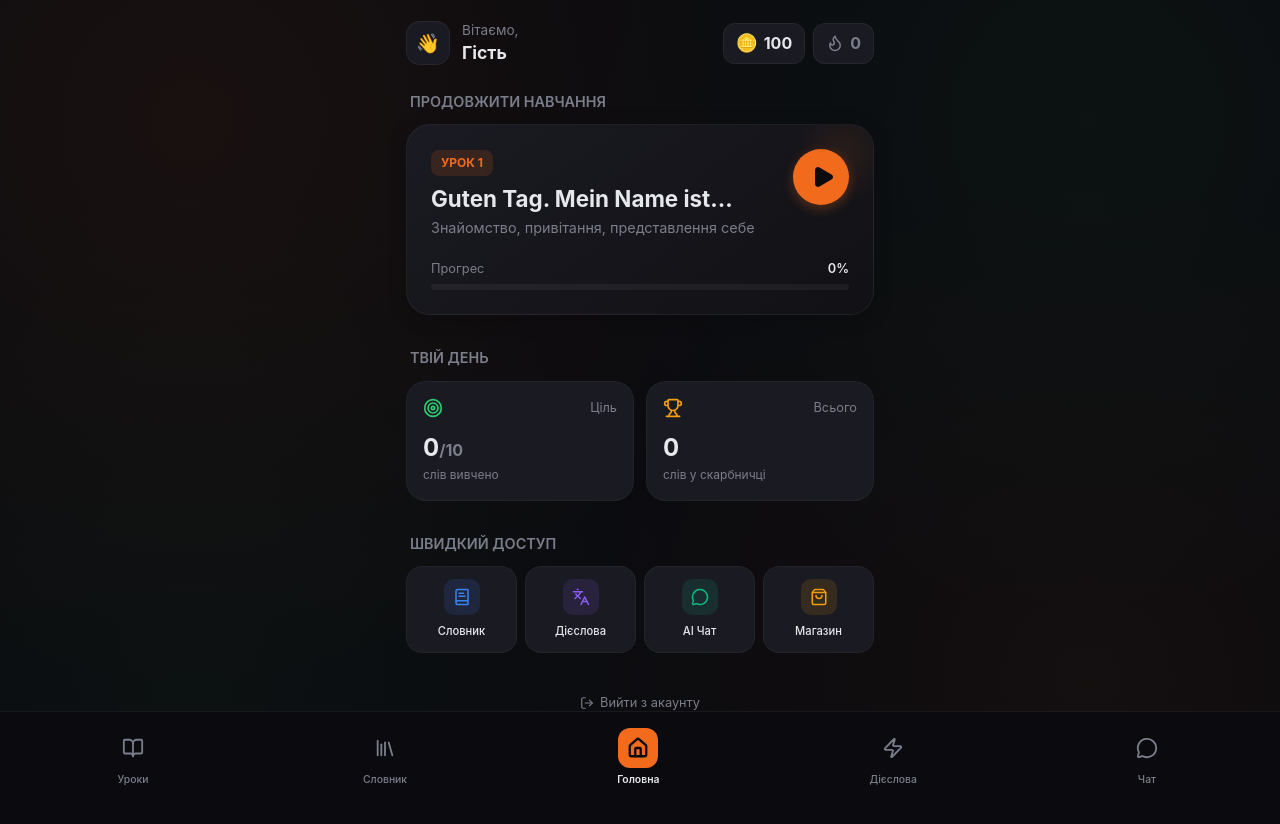
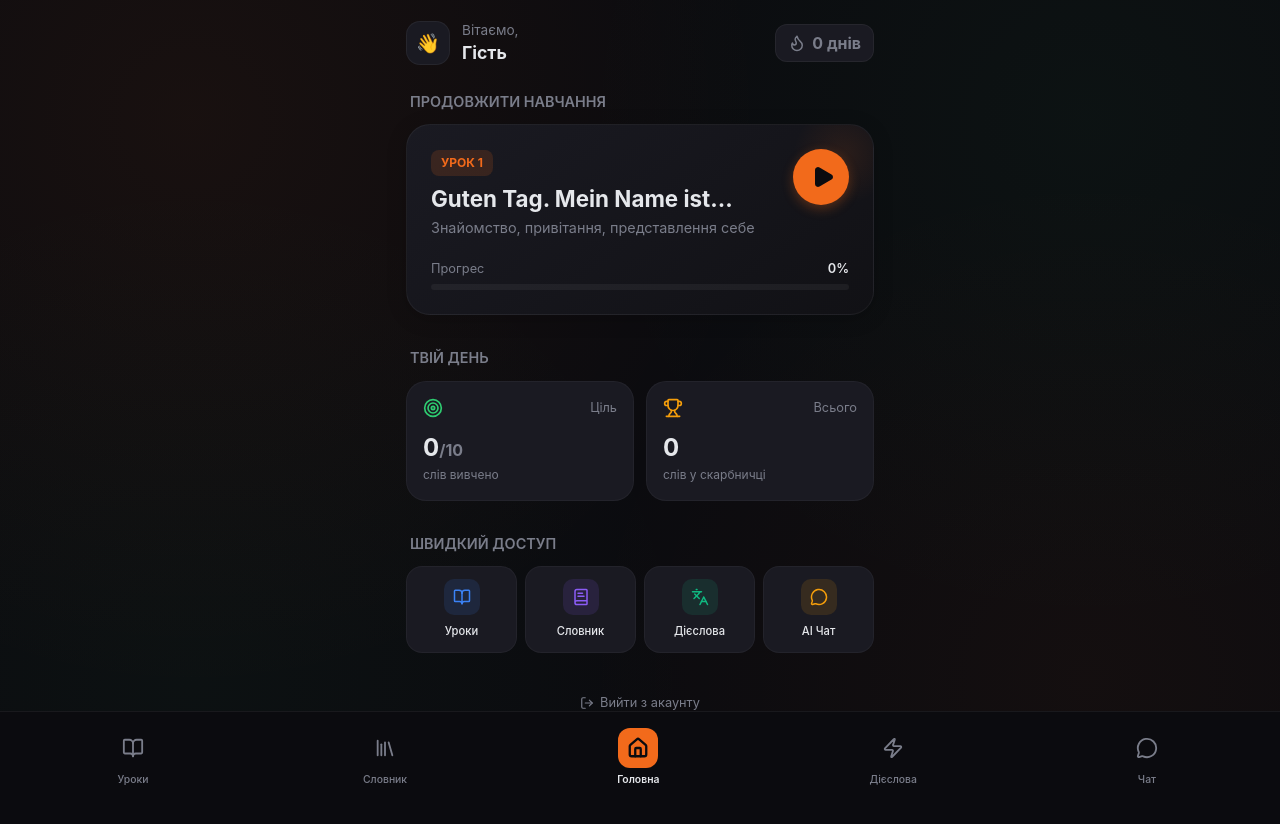
Before and after one commit to Artom-sites/deutsch-trainer-a1, a React (Vite) app: page / in a window 1280 px wide. Both pictures are taken after a click on the button "Продовжити без реєстрації". Shown: the top 824 px of the page. Built offline with nearby package versions, Linux system fonts and the light colour scheme; no server answers.

Commit message:
refactor: remove coins/shop from HomeTab, improve streak display with days label

```diff
--- a/src/components/HomeTab.jsx
+++ b/src/components/HomeTab.jsx
@@ -4,7 +4,7 @@ import React, { useState, useEffect } from 'react';
 import useStore from '../store/useStore';
 import useAuthStore from '../store/authStore';
 import { words, lessons } from '../data/lexicon';
-import { BookOpen, BookText, Languages, GraduationCap, MessageCircle, Flame, Target, LogOut, ChevronRight, Download, Play, Trophy, ShoppingBag } from 'lucide-react';
+import { BookOpen, BookText, Languages, GraduationCap, MessageCircle, Flame, Target, LogOut, ChevronRight, Download, Play, Trophy } from 'lucide-react';
 
 const HomeTab = () => {
     const setTab = useStore(state => state.setTab);
@@ -37,7 +37,6 @@ const HomeTab = () => {
     const user = useAuthStore(state => state.user);
     const dailyGoal = useAuthStore(state => state.dailyGoal);
     const dailyProgress = useAuthStore(state => state.dailyProgress);
-    const coins = useAuthStore(state => state.coins);
     const streak = useAuthStore(state => state.streak);
     const logout = useAuthStore(state => state.logout);
 
@@ -49,10 +48,10 @@ const HomeTab = () => {
 
     // Features Grid
     const features = [
-        { id: 'dictionary', icon: BookText, title: 'Словник', color: '#3B82F6' },
-        { id: 'verbs', icon: Languages, title: 'Дієслова', color: '#8B5CF6' },
-        { id: 'chat', icon: MessageCircle, title: 'AI Чат', color: '#10B981' },
-        { id: 'shop', icon: ShoppingBag, title: 'Магазин', color: '#F59E0B' } // Added Shop
+        { id: 'lessons', icon: BookOpen, title: 'Уроки', color: '#3B82F6' },
+        { id: 'dictionary', icon: BookText, title: 'Словник', color: '#8B5CF6' },
+        { id: 'verbs', icon: Languages, title: 'Дієслова', color: '#10B981' },
+        { id: 'chat', icon: MessageCircle, title: 'AI Чат', color: '#F59E0B' }
     ];
 
     return (
@@ -85,24 +84,6 @@ const HomeTab = () => {
                 </div>
 
                 <div style={{ display: 'flex', gap: 8 }}>
-                    {/* Coin Badge */}
-                    <div
-                        onClick={() => setTab('shop')}
-                        style={{
-                            background: '#1A1A22',
-                            border: '1px solid rgba(255,255,255,0.05)',
-                            borderRadius: 12,
-                            padding: '6px 12px',
-                            display: 'flex',
-                            alignItems: 'center',
-                            gap: 6,
-                            cursor: 'pointer'
-                        }}
-                    >
-                        <span style={{ fontSize: '1.1rem' }}>🪙</span>
-                        <span style={{ fontWeight: 700, color: '#E5E7EB' }}>{coins}</span>
-                    </div>
-
                     {/* Streak Badge */}
                     <div style={{
                         background: streak > 0 ? 'rgba(242, 106, 27, 0.1)' : '#1A1A22',
@@ -114,7 +95,9 @@ const HomeTab = () => {
                         gap: 6
                     }}>
                         <Flame size={18} color={streak > 0 ? '#F26A1B' : '#7A7D8A'} fill={streak > 0 ? '#F26A1B' : 'none'} />
-                        <span style={{ fontWeight: 700, color: streak > 0 ? '#F26A1B' : '#7A7D8A' }}>{streak}</span>
+                        <span style={{ fontWeight: 700, color: streak > 0 ? '#F26A1B' : '#7A7D8A' }}>
+                            {streak} {streak === 1 ? 'день' : streak > 1 && streak < 5 ? 'дні' : 'днів'}
+                        </span>
                     </div>
                 </div>
             </div>
```
